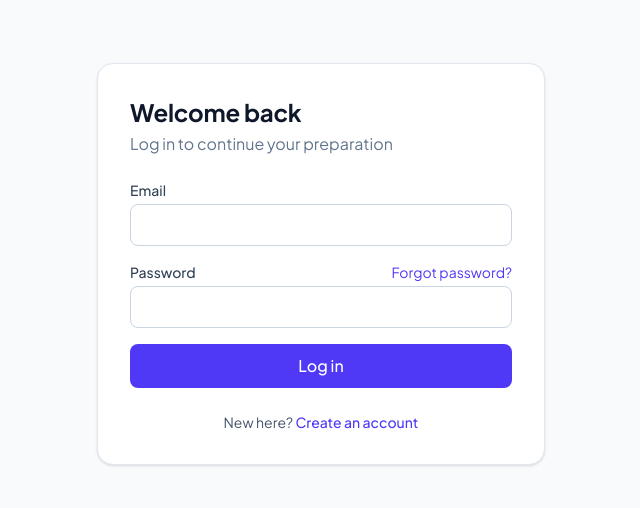
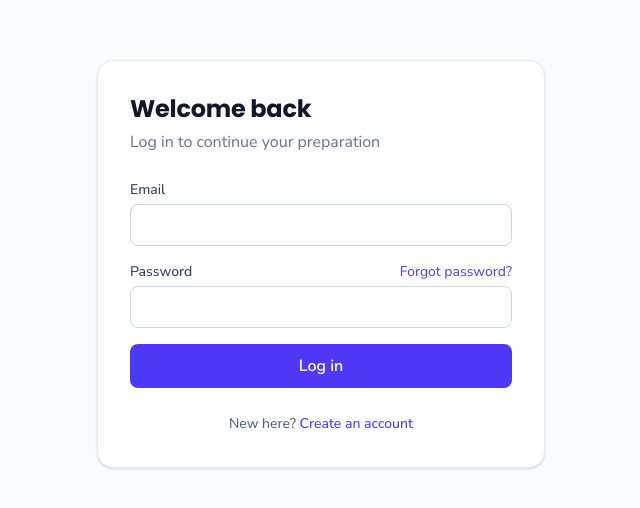
Before and after one commit to manchestertechnologies-com/gennprep, a React (Vite) app in the folder client/: page /login in a window 1280 px wide. Shown: the part 136-644 px from the top of the page, without its empty margins (319-959 px from the left). Built offline with nearby package versions, Linux system fonts and the light colour scheme.

Commit message:
New fonts: Poppins + Nunito Sans

```diff
--- /dev/null
+++ b/client/src/fonts.css
@@ -0,0 +1,28 @@
+/* App fonts: Poppins for headings, Nunito Sans for text */
+@import url("https://fonts.googleapis.com/css2?family=Poppins:wght@500;600;700&family=Nunito+Sans:opsz,wght@6..12,400;6..12,500;6..12,600;6..12,700&display=swap");
+
+:root {
+  --font-sans: "Nunito Sans", ui-sans-serif, system-ui, "Segoe UI", sans-serif;
+  --font-display: "Poppins", "Nunito Sans", ui-sans-serif, system-ui, sans-serif;
+}
+html, body {
+  font-family: var(--font-sans);
+  -webkit-font-smoothing: antialiased;
+  -moz-osx-font-smoothing: grayscale;
+  text-rendering: optimizeLegibility;
+}
+button, input, select, textarea { font-family: inherit; }
+
+/* Headings, scores and the timer use Poppins */
+h1, h2, h3, .font-display { font-family: var(--font-display); letter-spacing: -0.01em; }
+h1 { font-weight: 700; }
+h2, h3 { font-weight: 600; }
+
+/* Buttons a little bolder */
+button { font-weight: 600; }
+
+/* Numbers line up neatly (scores, timers, tables) */
+table, .tabular-nums { font-variant-numeric: tabular-nums; }
+
+/* Long question text is easier to read */
+p { line-height: 1.65; }
--- a/client/src/main.jsx
+++ b/client/src/main.jsx
@@ -22,3 +22,4 @@ createRoot(document.getElementById("root")).render(
     </BrowserRouter>
   </StrictMode>
 );
+import "./fonts.css";
```
